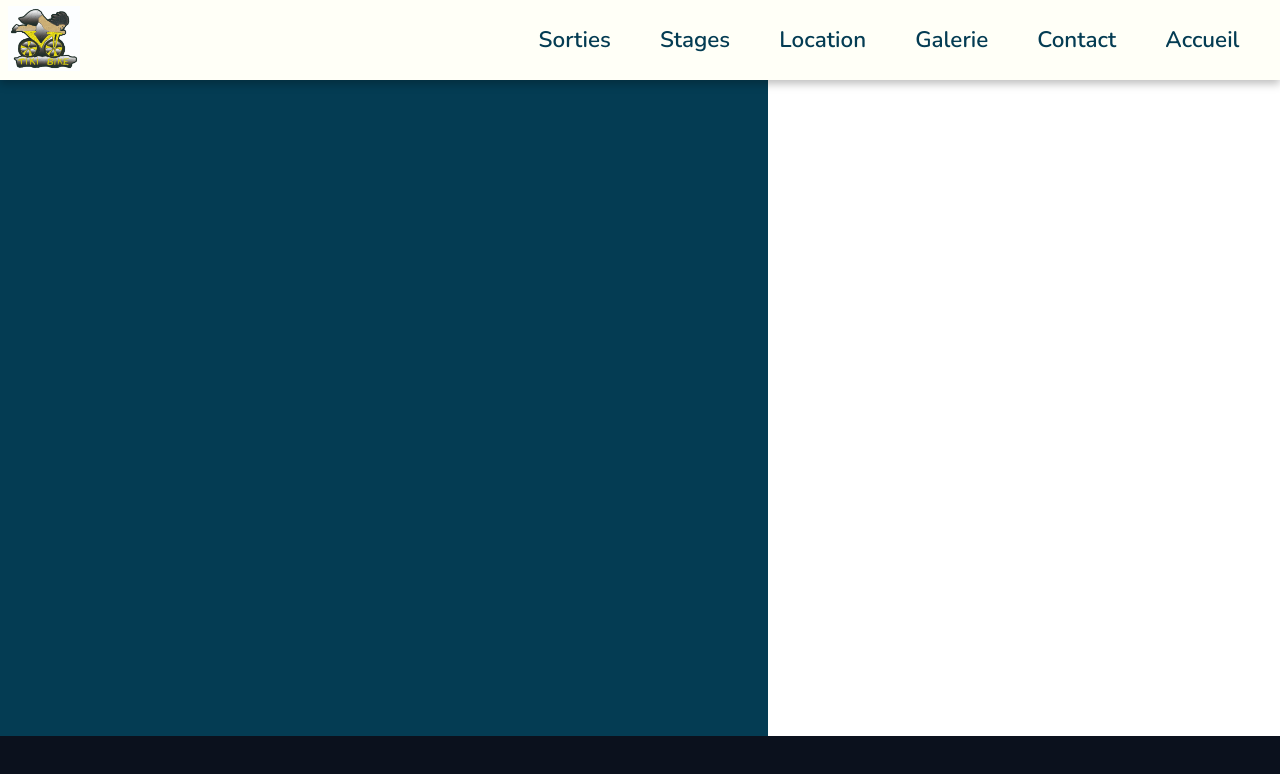
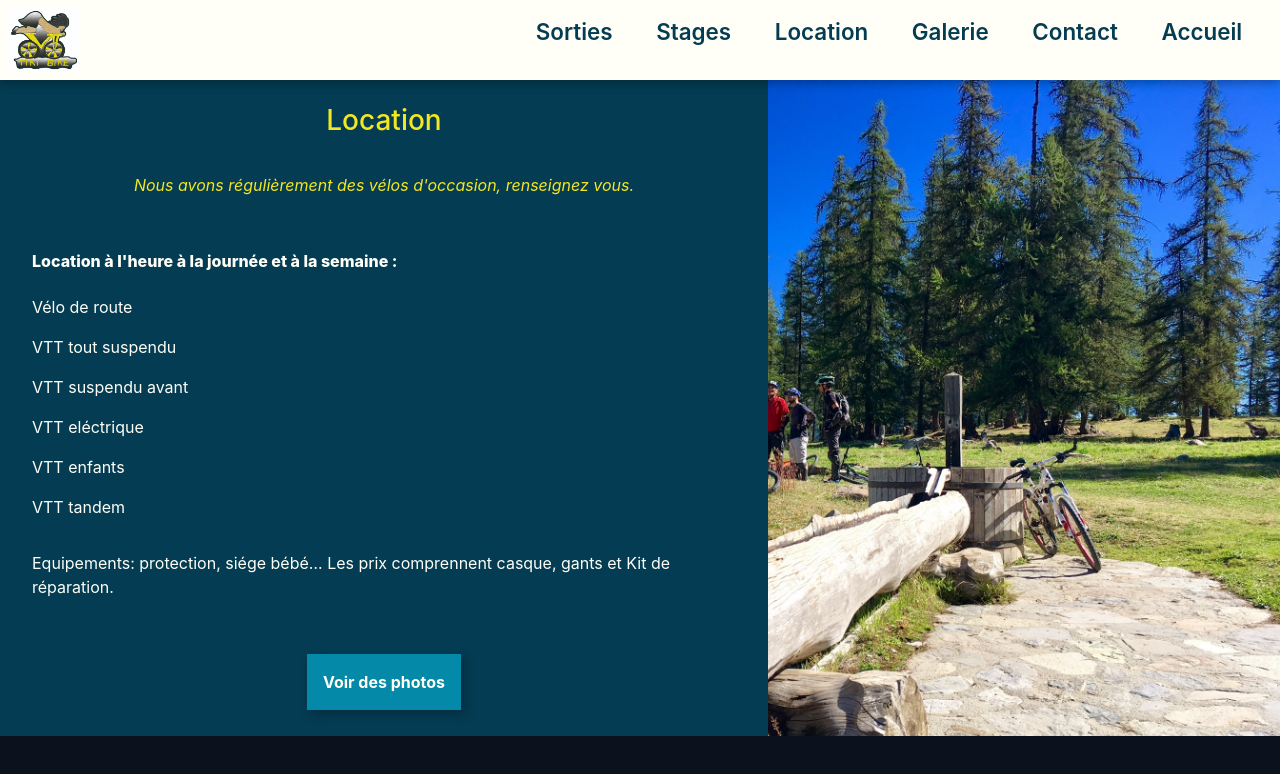
Before and after one commit to scorcuera/tikibike, a React (Create React App) app: page /tikibike/location in a window 1280 px wide. Shown: the top 774 px of the page. Built offline with nearby package versions, Linux system fonts and the light colour scheme.

Commit message:
finished location page for large devices

```diff
--- a/package.json
+++ b/package.json
@@ -7,8 +7,10 @@
     "@testing-library/jest-dom": "^5.14.1",
     "@testing-library/react": "^11.2.7",
     "@testing-library/user-event": "^12.8.3",
+    "bootstrap": "^4.6.0",
     "framer-motion": "^4.1.17",
     "react": "^17.0.2",
+    "react-bootstrap": "^1.6.1",
     "react-dom": "^17.0.2",
     "react-icons": "^4.2.0",
     "react-responsive": "^8.2.0",
--- a/src/index.js
+++ b/src/index.js
@@ -3,6 +3,8 @@ import ReactDOM from 'react-dom';
 import './index.css';
 import App from './App';
 import reportWebVitals from './reportWebVitals';
+import 'bootstrap/dist/css/bootstrap.min.css';
+
 
 ReactDOM.render(
   <React.StrictMode>
--- a/src/layouts/MainNavigation.js
+++ b/src/layouts/MainNavigation.js
@@ -45,7 +45,7 @@ const MainNavigation = (props) => {
 
           </div>
           <ul className={classes.navbar_pc}>
-              <Link to="/sorties">
+              <Link className={classes.navbar_pc_link} to="/sorties">
                 <li className={classes.navbar_pc_item}>Sorties</li>
               </Link>
               <Link to="/stages">
--- a/src/layouts/MainNavigation.module.css
+++ b/src/layouts/MainNavigation.module.css
@@ -1,13 +1,8 @@
-a {
+
+a:hover, a:visited, a:link, a:active{
     text-decoration: none;
     color: #043C53;
 }
-
-a:visited{
-    text-decoration: none;
-    color: #043C53;
-}
-
 
 
 
@@ -103,6 +98,10 @@ a:visited{
 
     }
 
+    .navbar_pc_link{
+        text-decoration: none;
+    }
+
     .navbar_pc_item{
         cursor: pointer;
         text-decoration: none;
--- a/src/pages/Location.js
+++ b/src/pages/Location.js
@@ -1,6 +1,10 @@
 import classes from "./Location.module.css";
 import { Link } from "react-router-dom";
 import { useMediaQuery } from "react-responsive";
+import {stockImages} from '../images';
+
+
+
 
 const Location = () => {
   const isSmallDevice = useMediaQuery({
@@ -53,8 +57,39 @@ const LargeDevice = () => {
   return (
     <div className={classes.big_container_big_device}>
       <div className={classes.section_container}>
-        <div className={classes.section_1}></div>
-        <div className={classes.section_2}></div>
+        <div className={classes.section_1}>
+          <div className={classes.section_title}>
+            <h3>Location</h3>
+          </div>
+          <div className={classes.paragraph_container}>
+            <div className={classes.paragraph}>
+              <p className={classes.paragraph_phrase}>
+                Nous avons régulièrement des vélos d'occasion, renseignez vous.
+              </p>
+            </div>
+            <div className={classes.paragraph}>
+              <h6 className={classes.paragraph_title}>
+                Location à l'heure à la journée et à la semaine :
+              </h6>
+              <p>Vélo de route</p>
+              <p>VTT tout suspendu</p>
+              <p>VTT suspendu avant</p>
+              <p>VTT eléctrique</p>
+              <p>VTT enfants</p>
+              <p>VTT tandem</p>
+              <p style={{ paddingTop: "1rem" }}>
+                Equipements: protection, siége bébé… Les prix comprennent
+                casque, gants et Kit de réparation.
+              </p>
+            </div>
+            <Link to="/gallerie" className={classes.button_location}>
+              <a className={classes.button_link}>Voir des photos</a>
+            </Link>
+          </div>
+        </div>
+        <div className={classes.section_2}>
+          <img className={classes.img_section} src={stockImages[1].src} alt="" />
+        </div>
       </div>
       <div className={classes.footer}></div>
     </div>
--- a/src/pages/Location.module.css
+++ b/src/pages/Location.module.css
@@ -105,7 +105,42 @@
 }
 
 .section_2{
-    height: 100%;
+    max-height: 100%;
     width: 40%;
     background-color: white;
 }
+
+@media screen and (min-width: 768px){
+
+    .section_title {
+        height: auto;
+        display: flex;
+        justify-content: center;
+        padding: 1.5rem
+        0rem 0.5rem 0rem;
+        font-size: 2rem;
+        color: #F3E622;
+
+
+    }
+    .paragraph_container{
+        display: flex;
+        height: 80%;
+        padding: 0rem 2rem;
+        flex-direction: column;
+        align-content: stretch;
+        justify-content:space-around;
+        color: #FFFFF7;
+    }
+
+    .paragraph{
+        line-height: 1.5rem;
+    }
+
+    .img_section{
+        height: 100%;
+        width: 100%;
+        object-fit: cover;
+        object-position: right;
+    }
+}
```
Also changed, not shown: 1 other file (tests, documents, lock files or other folders).
